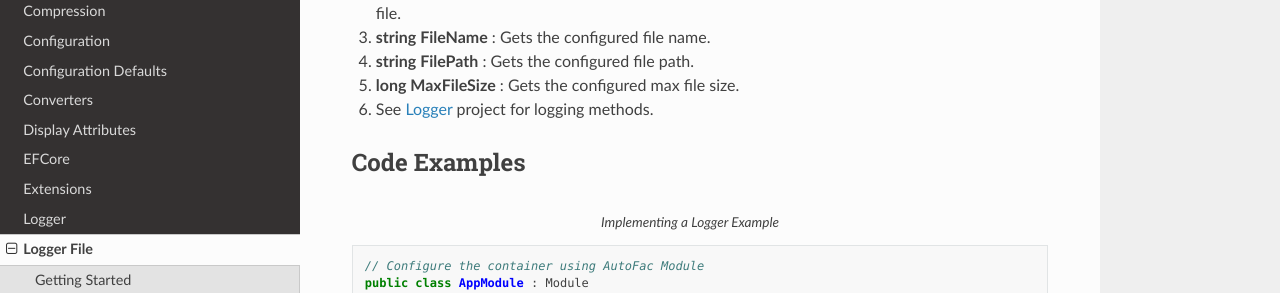
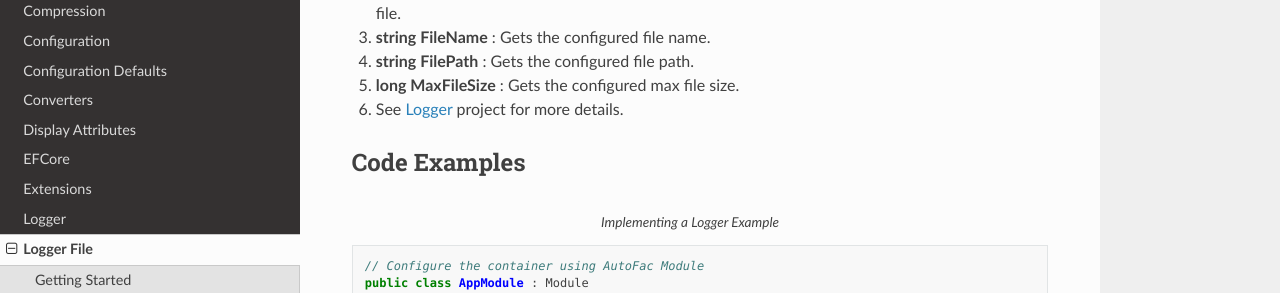
Before and after one commit to BjornWilliams/DocsVersaTul, a Sphinx documentation site: the page built from docs/source/logger-file.rst, in a window 1280 px wide and 900 px high, scrolled down 705 px. Shown: the part 158-451 px from the top of the window. Built offline with Sphinx 7.4.7 and the Read the Docs theme 2.0.0, drawn with Linux system fonts in a browser that asks for light colours.

Commit message:
Update logger-file.rst
update

```diff
--- a/docs/source/logger-file.rst
+++ b/docs/source/logger-file.rst
@@ -31,7 +31,7 @@ Functional Summary
 3. **string FileName** : Gets the configured file name.
 4. **string FilePath** : Gets the configured file path.
 5. **long MaxFileSize** : Gets the configured max file size.
-6. See :doc:`/logger` project for logging methods.
+6. See :doc:`/logger` project for more details.
 
 
 Code Examples
```
